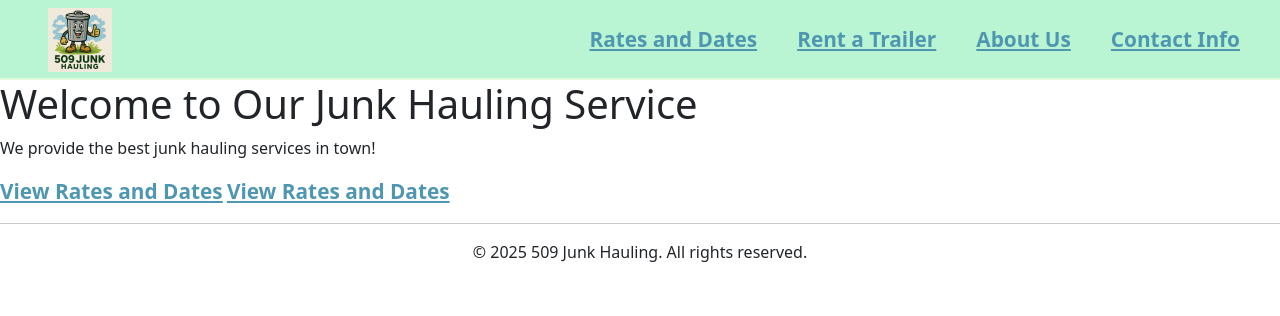
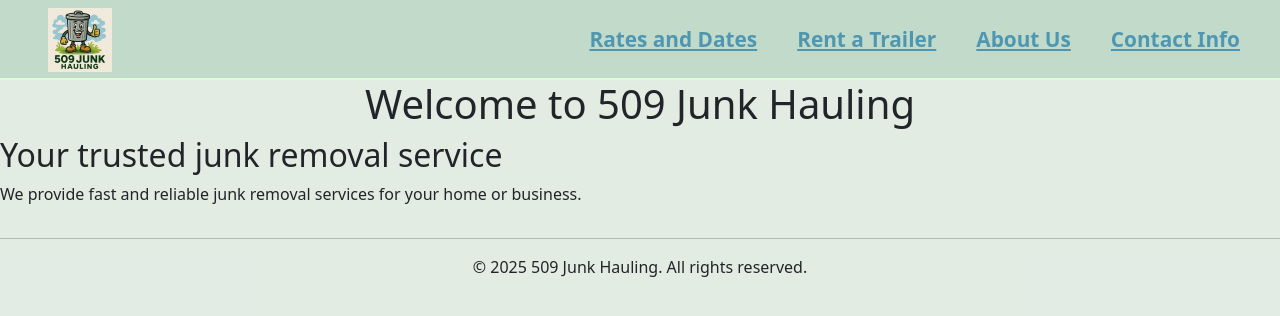
Before and after one commit to Ben-Davidson-5309/Nates-Web-Page, a React (Create React App) app in the folder 509-junk-hauling/: page / in a window 1280 px wide. Shown: the top 316 px of the page. Built offline with nearby package versions, Linux system fonts and the light colour scheme.

Commit message:
I made an image for a background but it was not woring how I wanted it to so I went with a light tan color with green headre

```diff
--- a/509-junk-hauling/src/App.css
+++ b/509-junk-hauling/src/App.css
@@ -28,6 +28,14 @@
   color: #61dafb;
 }
 
+.app-background {
+  background-color: #73a17633; /* Off-tan color */
+  min-height: 100vh; /* Ensures it covers the full viewport height */
+  width: 100%; /* Ensures it spans the full width */
+  display: flex; /* Optional: Helps with layout alignment */
+  flex-direction: column; /* Optional: Aligns children vertically */
+}
+
 @keyframes App-logo-spin {
   from {
     transform: rotate(0deg);
--- a/509-junk-hauling/src/App.js
+++ b/509-junk-hauling/src/App.js
@@ -1,25 +1,27 @@
-import Header from ".//components/Header/Header";
-import Footer from ".//components/Footer/Footer";
+import Header from "./components/Header/Header";
+import Footer from "./components/Footer/Footer";
 import "./App.css";
 import "./styles/App.css";
 import { BrowserRouter as Router, Routes, Route } from "react-router-dom";
 import "bootstrap/dist/css/bootstrap.min.css";
 import HomePage from "./pages/home";
 import RatesAndDates from "./pages/rates-and-dates";
-import RentATrailer from "./pages/rentAtrailer/RentATrailer"; // Import the new page
+import RentATrailer from "./pages/rentAtrailer/RentATrailer";
 
 function App() {
   return (
+    <div className="app-background"> {/* Wrapper div for background */}
       <Router>
         <Header />
         <Routes>
           <Route path="/" element={<HomePage />} />
           <Route path="/ratesanddates" element={<RatesAndDates />} />
           <Route path="/rates-and-dates" element={<RatesAndDates />} />
-        <Route path="/rentatrailer" element={<RentATrailer />} /> {/* New route */}
+          <Route path="/rentatrailer" element={<RentATrailer />} />
         </Routes>
-      <Footer /> {/* Add Footer component */}
+        <Footer />
       </Router>
+    </div>
   );
 }
 
--- a/509-junk-hauling/src/components/Header/Header.css
+++ b/509-junk-hauling/src/components/Header/Header.css
@@ -24,7 +24,7 @@
     align-items: center;
     padding-top: 1rem;
     border-bottom: 2px solid rgb(223, 251, 219);
-    background-color: #b9f5d3; /* Seaweed green background */
+    background-color: #84b89b59; /* Seaweed green background */
   }
 
   /* Logo style */
--- a/509-junk-hauling/src/pages/home/HomePage.jsx
+++ b/509-junk-hauling/src/pages/home/HomePage.jsx
@@ -1,13 +1,15 @@
-import React from 'react';
-import { Link } from 'react-router-dom';
+import React from "react";
 
 const HomePage = () => {
   return (
     <div>
-      <h1>Welcome to Our Junk Hauling Service</h1>
-      <p>We provide the best junk hauling services in town!</p>
-      <Link to="/ratesanddates">View Rates and Dates</Link> {/* Add the link */}
-      <Link to="/rates-and-dates">View Rates and Dates</Link> {/* Add the link */}
+      <div>
+        <h1 className="text-center">Welcome to 509 Junk Hauling</h1>
+      </div>
+      <div>
+        <h2>Your trusted junk removal service</h2>
+        <p>We provide fast and reliable junk removal services for your home or business.</p>
+      </div>
     </div>
   );
 };
```
Also changed, not shown: 509-junk-hauling/public/NatesBackground.png (added). Lines whose indentation alone changed are shown as unchanged.
